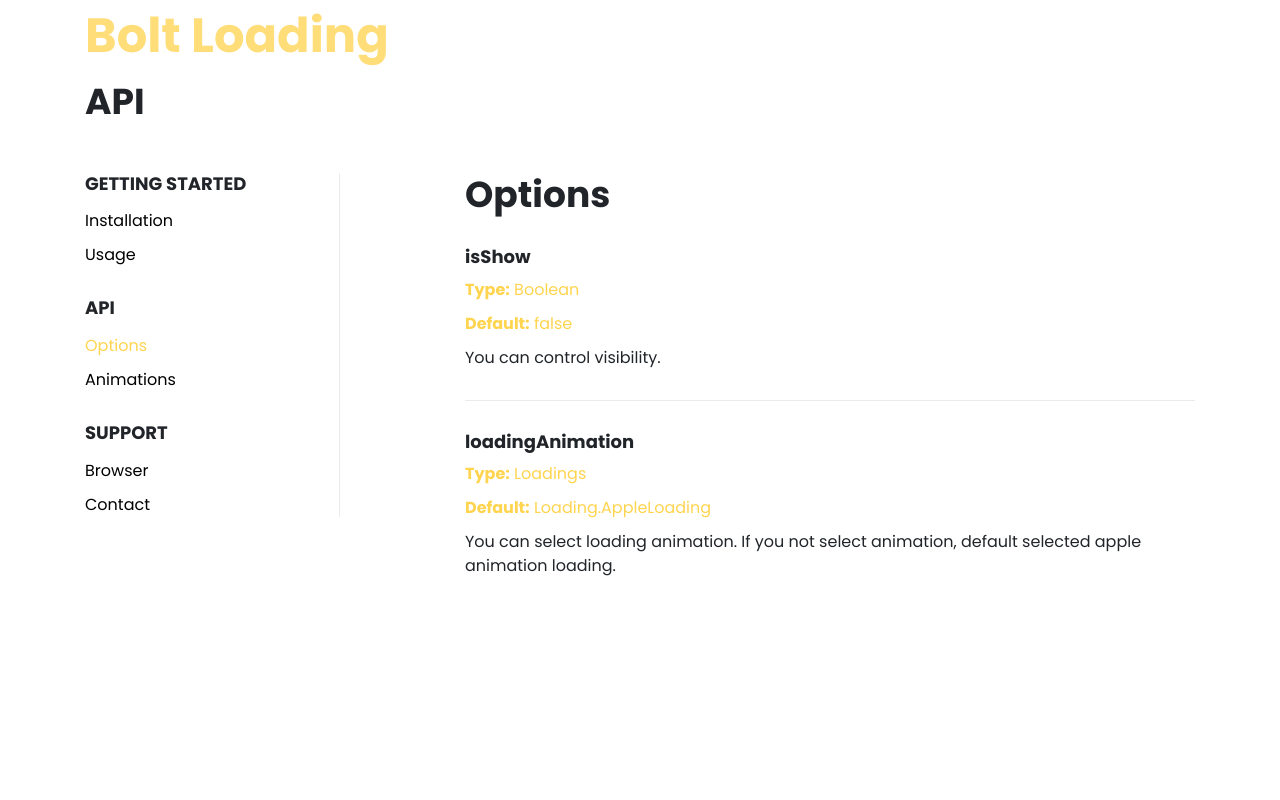
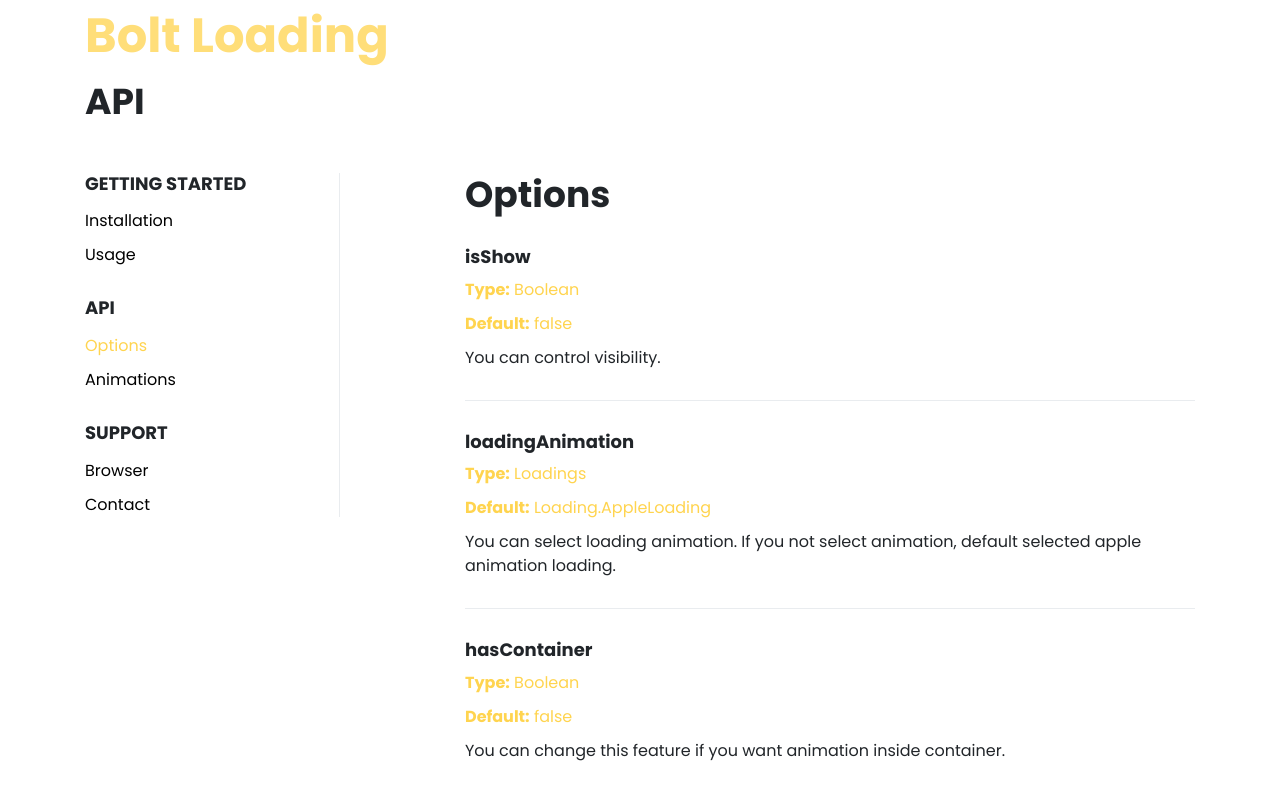
Before and after one commit to bolt-loading/bolt-loading-website, an Angular app: page /options in a window 1280 px wide. Shown: the part 206-1006 px from the top of the page. Built offline with nearby package versions, Linux system fonts and the light colour scheme.

Commit message:
hasContainer feature development.

```diff
--- a/src/app/options/options.component.ts
+++ b/src/app/options/options.component.ts
@@ -16,6 +16,12 @@ import { Component, OnInit } from '@angular/core';
         <p class="feature"><strong>Default:</strong> Loading.AppleLoading</p>
         <p>You can select loading animation. If you not select animation, default selected apple animation loading.</p>
       </article>
+      <article class="detail-item">
+        <h4>hasContainer</h4>
+        <p class="feature"><strong>Type:</strong> Boolean</p>
+        <p class="feature"><strong>Default:</strong> false</p>
+        <p>You can change this feature if you want animation inside container.</p>
+      </article>
     </app-detail>
   `,
   styles: [
```
